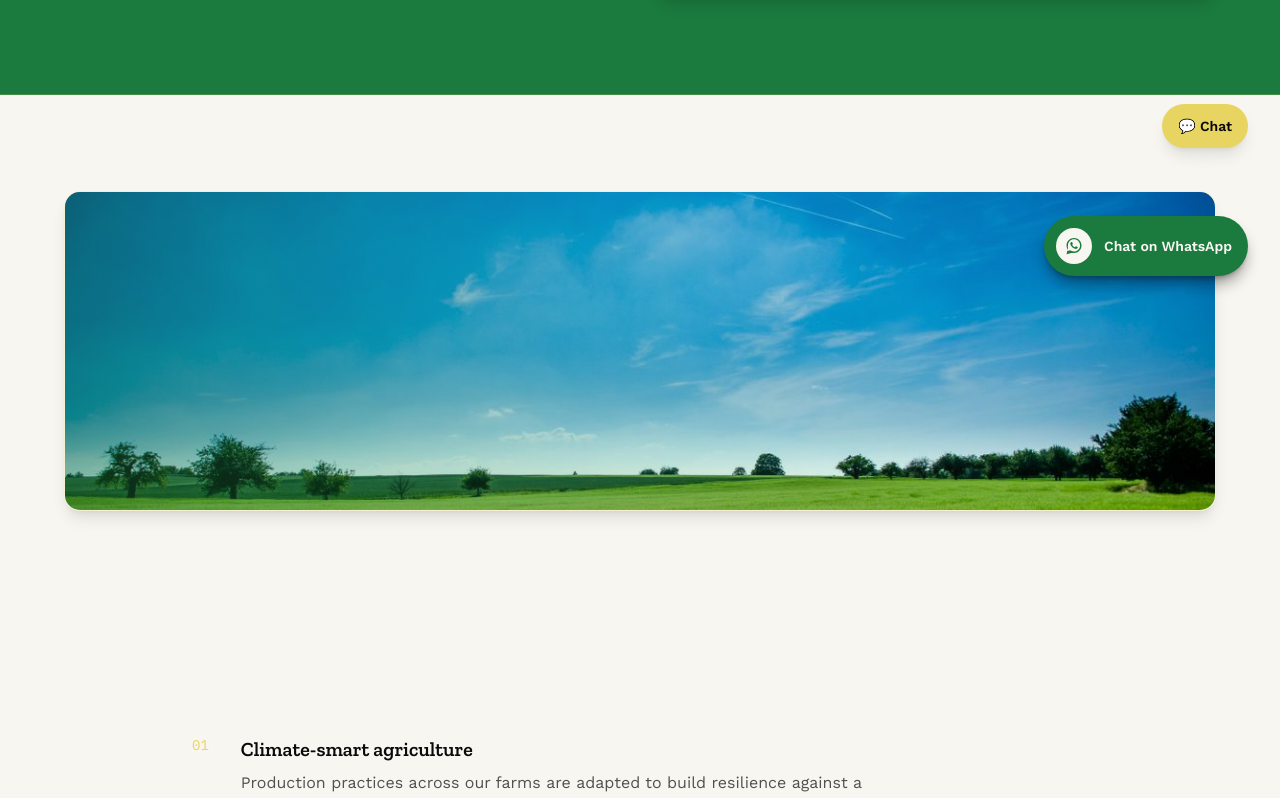
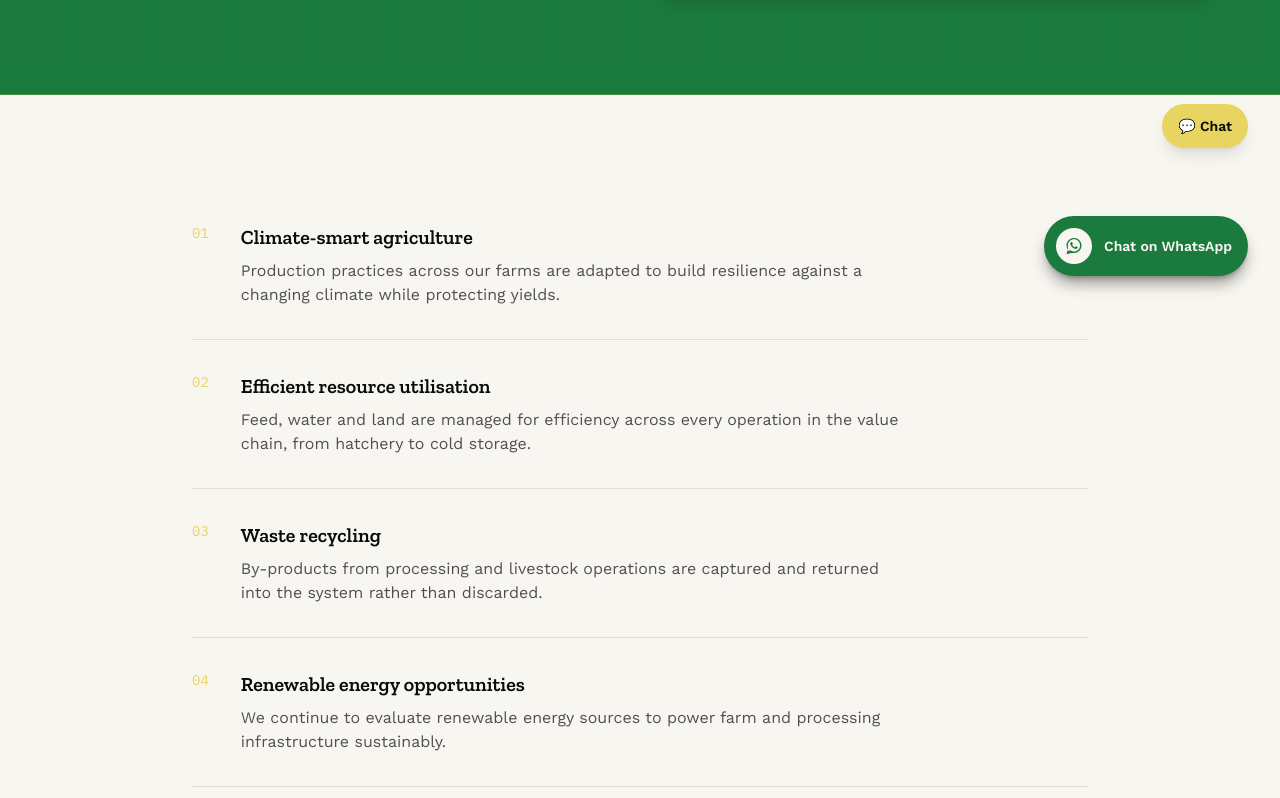
Before and after one commit to akornuche/royal-group-website, a Next.js app: page /sustainability in a window 1280 px wide. Shown: the part 492-1290 px from the top of the page. Built offline with nearby package versions, Linux system fonts and the light colour scheme.

Commit message:
sustainability changes

```diff
--- a/app/sustainability/page.tsx
+++ b/app/sustainability/page.tsx
@@ -47,20 +47,7 @@ export default function SustainabilityPage() {
       />
 
       {/* Hero Image */}
-      <section className="px-6 py-16 md:py-24">
-        <div className="mx-auto max-w-6xl">
-          <div className="relative h-80 overflow-hidden rounded-2xl border border-gold/20 shadow-lg">
-            <Image
-              src="/sustainability.jpg"
-              alt="Sustainable green farm landscape"
-              fill
-              className="object-cover"
-              priority
-            />
-            <div className="absolute inset-0 bg-gradient-to-r from-leaf/40 to-transparent" />
-          </div>
-        </div>
-      </section>
+
 
       {/* Commitments */}
       <section className="px-6 py-16 md:py-24">
```
